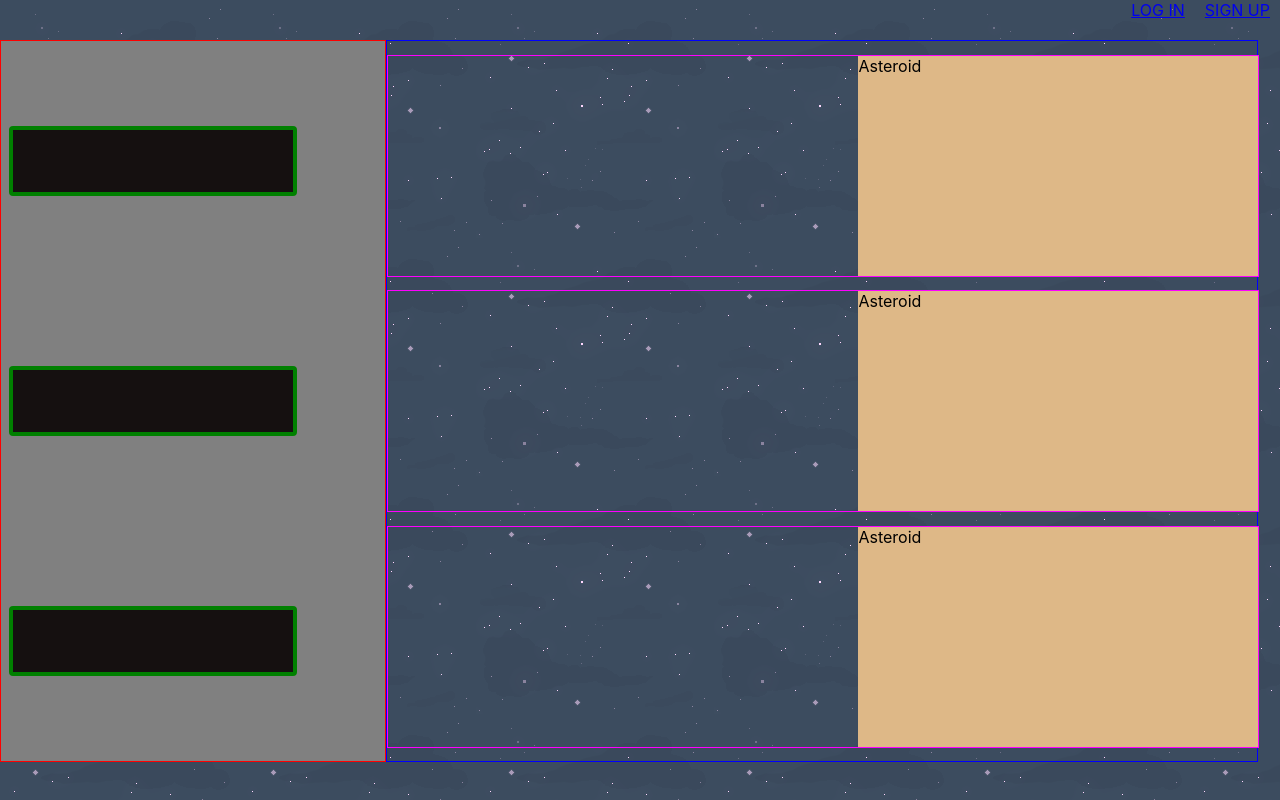
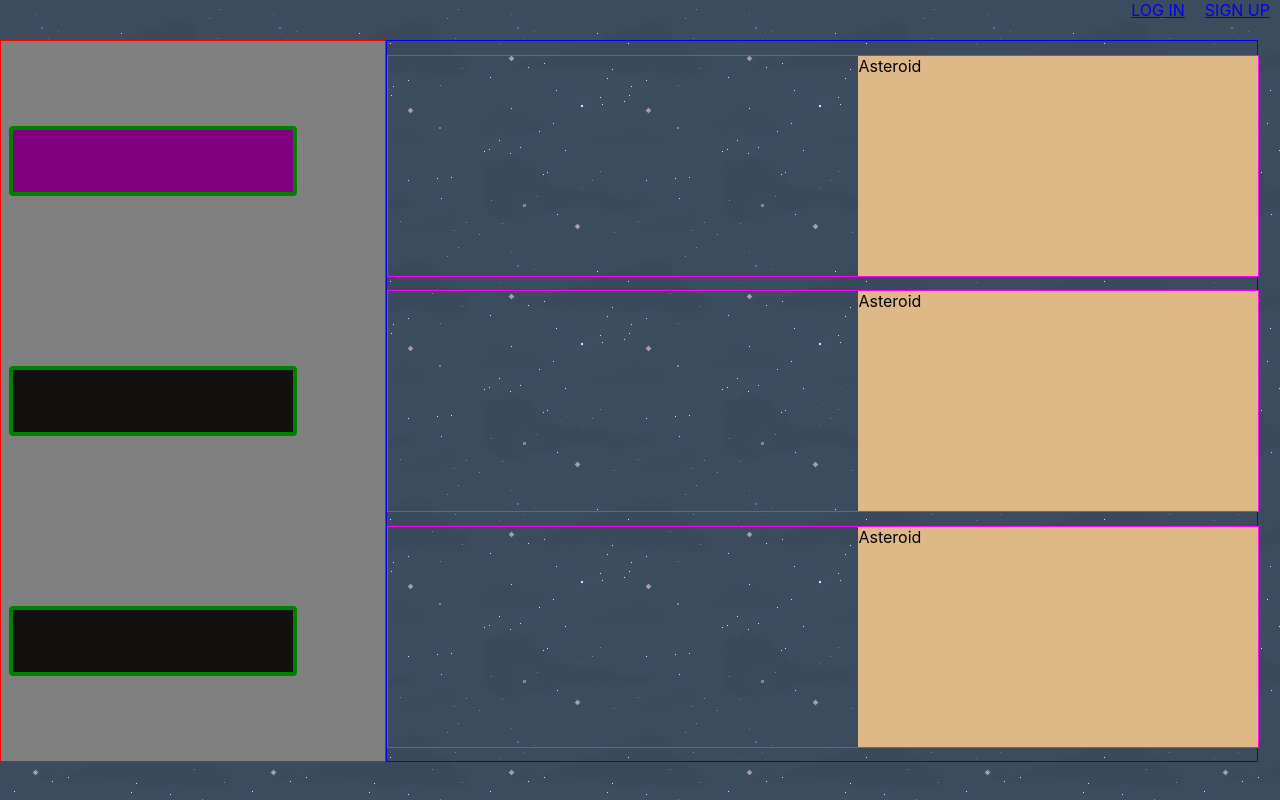
Before and after one commit to daleinen7/astro-defense-code-hero, a React (Create React App) app: page / in a window 1280 px wide. Built offline with nearby package versions, Linux system fonts and the light colour scheme.

Commit message:
prove that 0 == 0 while selecting correct lane

```diff
--- a/server.js
+++ b/server.js
@@ -16,7 +16,7 @@ app.use(express.static(path.join(__dirname, 'build')));
 
 // Put API routes here, before the "catch all" route
 app.use('/api/users', require('./routes/api/users'));
-// app.use(require('./config/auth'));
+app.use(require('./config/auth'));
 
 // The following "catch all" route (note the *)is necessary
 // for a SPA's client-side routing to properly work
--- a/src/components/CodeInput/CodeInput.jsx
+++ b/src/components/CodeInput/CodeInput.jsx
@@ -2,8 +2,15 @@ import React from 'react';
 import styles from './CodeInput.module.css';
 
 const CodeInput = (props) => {
+  console.log("ID " + typeof(props.id) + " : " + (props.id) + " focused " + typeof(props.focused) + " : " + props.focused);
+  console.log(`${props.id} == ${props.focused} is a ${props.focused == props.id} statement`)
   return(
-    <textarea className={styles.CodeInput}>
+    <textarea
+      className={styles.CodeInput}
+      style={{
+        backgroundColor: props.focused === props.id ? "purple" : 'rgb(21, 16, 16)'
+      }}
+    >
 
     </textarea>
   )
--- a/src/components/Space/Space.jsx
+++ b/src/components/Space/Space.jsx
@@ -5,9 +5,9 @@ import Lane from '../../components/Lane/Lane';
 const Space = (props) => {
   return(
     <div className={styles.Space}>
-      <Lane />
-      <Lane />
-      <Lane />
+      <Lane focused={props.focused} />
+      <Lane focused={props.focused} />
+      <Lane focused={props.focused} />
     </div>
   )
 }
--- a/src/components/Station/Station.jsx
+++ b/src/components/Station/Station.jsx
@@ -3,11 +3,14 @@ import styles from './Station.module.css';
 import CodeInput from '../../components/CodeInput/CodeInput';
 
 const Station = (props) => {
+
+  console.log((props.focused == 0))
+
   return(
     <div className={styles.Station}>
-      <CodeInput />
-      <CodeInput />
-      <CodeInput />
+      <CodeInput id={0} focused={props.focused} />
+      <CodeInput id={1} focused={props.focused} />
+      <CodeInput id={2} focused={props.focused} />
     </div>
   )
 }
--- a/src/pages/App/App.jsx
+++ b/src/pages/App/App.jsx
@@ -12,6 +12,7 @@ class App extends Component {
   constructor() {
     super();
     this.state = {
+      focused: 0,
       user: userService.getUser()
     };
   }
@@ -29,6 +30,10 @@ class App extends Component {
   */
 
   /*--- Callback Methods ---*/
+  handleFocus = (focusedLane) => {
+    this.setState({focused: focusedLane})
+  }
+
   handleLogout = () => {
     userService.logout();
     this.setState({user: null})
@@ -38,6 +43,22 @@ class App extends Component {
     this.setState({user: userService.getUser()})
   }
   /*--- Lifecycle Methods ---*/
+
+  componentDidMount() {
+    window.addEventListener('keydown', (e)=> {
+      if(e.keyCode === 38) {
+        // hardcoded lane count
+        if (this.state.focused === 0) {
+          this.handleFocus(2)
+        } else {
+          this.handleFocus(Math.abs((this.state.focused - 1) % 3))
+        }
+      } else if(e.keyCode === 40) {
+        // again hardcoded lane count
+        this.handleFocus(Math.abs((this.state.focused + 1) % 3))
+      }
+    })
+  }
 
   render() {
     return (
@@ -49,8 +70,8 @@ class App extends Component {
         <Switch>
           <Route exact path='/' render={() =>
             <div className={"App"}>
-              <Station />
-              <Space />
+              <Station focused={this.state.focused} />
+              <Space focused={this.state.focused} />
             </div>
           }/>
           <Route exact path='/signup' render={({ history }) =>
```
